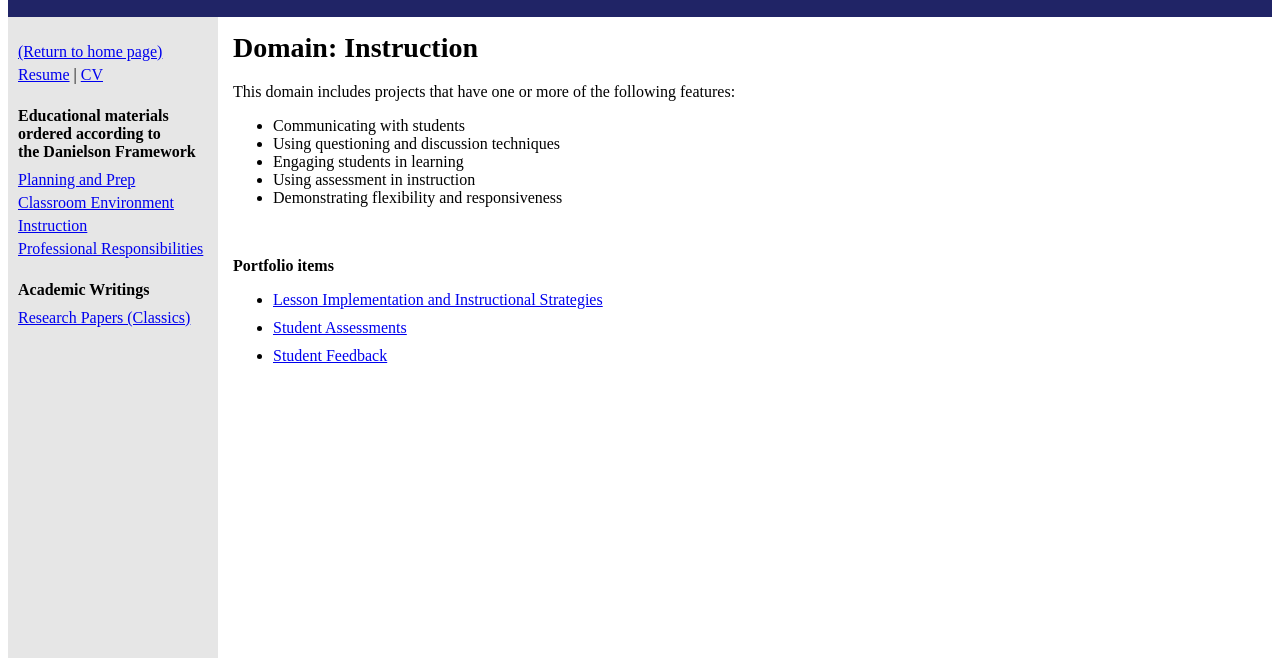
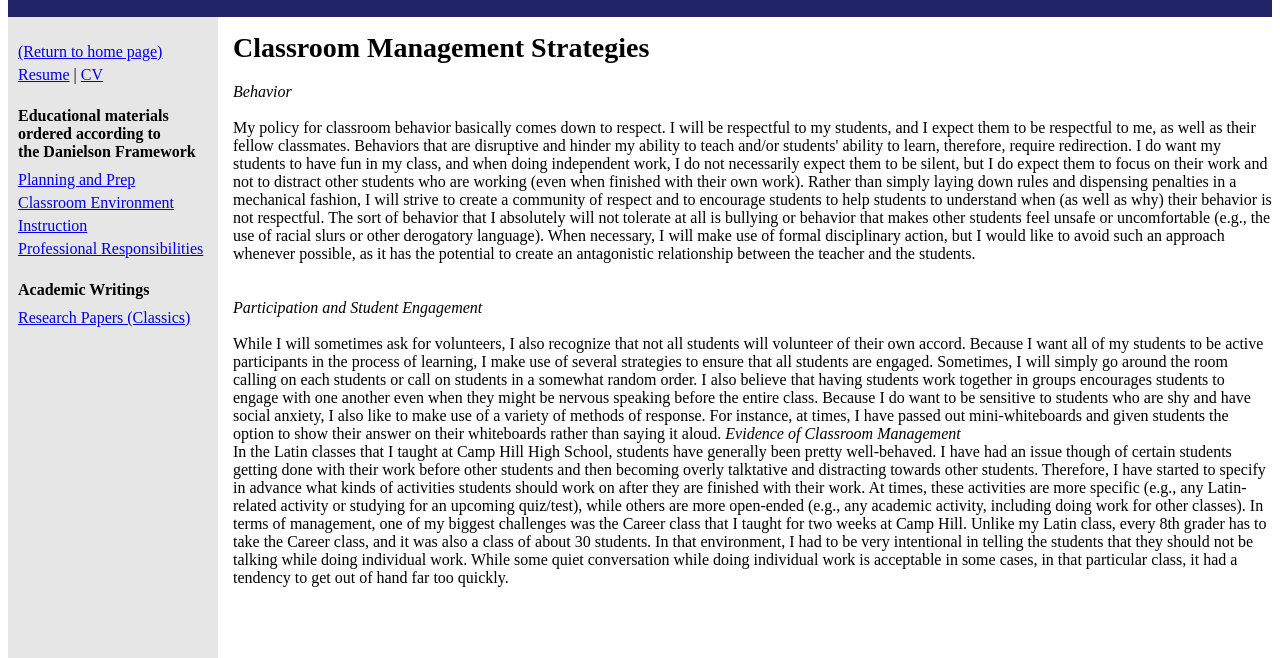
Before and after one commit to rgroene/rgroene.github.io, a plain HTML site: page instruction/strategies.html in a window 1280 px wide. Shown: the part 142-800 px from the top of the page. Drawn offline with Linux system fonts and the light colour scheme.

Commit message:
cm strategies

```diff
--- a/instruction/strategies.html
+++ b/instruction/strategies.html
@@ -28,38 +28,31 @@
 				<div class="toc_item"><a href="../classicspapers.html">Research Papers (Classics)</a></div>
 			</div>
 			<div id="bodytext">
-				<h1><strong>Domain: Instruction</strong></h1>
-				<p>This domain includes projects that have one or more of the following features:</p>
-				<ul>
-					<li>Communicating with students</li>
-					<li>Using questioning and discussion techniques</li>
-					<li>Engaging students in learning</li>
-					<li>Using assessment in instruction</li>
-					<li>Demonstrating flexibility and responsiveness</li>
-				</ul>
-				<br />
-				<p><strong>Portfolio items</strong></p>
-				<ul id="portfolio_items">
-					<li>
-						<a href="strategies.html">
-						Lesson Implementation and Instructional Strategies
-						</a>
-					</li>
-					<li><a href="assessments.html">
-						Student Assessments
-						</a>
-					</li>
-					<li>
-						<a href="instructionfeedback.html">
-						Student Feedback
-						</a>
-					</li>
-					<!--<li><a target="_blank" rel="noopener noreferrer" href="https://classroom.google.com/c/NzcxMDg2OTE5Mjc2?cjc=vcitoe72">
-						Example Learning Module: Introducing Vergil's <em>Aeneid</em></a>
-						- This interactive learning module is designed for one week of online instruction.
-						It contains several assignments and links to resources, most of which I created.
-					</li>-->
-				</ul>
+				<h1><strong>Classroom Management Strategies</strong></h1>
+				<p>
+				<em>Behavior</em><br /><br />
+				My policy for classroom behavior basically comes down to respect. I will be respectful to my students, and I expect them to be respectful to me, as well as their fellow classmates.
+				Behaviors that are disruptive and hinder my ability to teach and/or students' ability to learn, therefore, require redirection. I do want my students to have fun in my class, and when
+				doing independent work, I do not necessarily expect them to be silent, but I do expect them to focus on their work and not to distract other students who are working (even when finished with their own work).
+				Rather than simply laying down rules and dispensing penalties in a mechanical fashion, I will strive to create a community of respect and to encourage students to help students to understand when (as well as why)
+				their behavior is not respectful. The sort of behavior that I absolutely will not tolerate at all is bullying or behavior that makes other students feel unsafe or uncomfortable (e.g., the use of racial slurs or other derogatory language).
+				When necessary, I will make use of formal disciplinary action, but I would like to avoid such an approach whenever possible, as it has the potential to create an antagonistic relationship between the teacher and the students.
+				<br /><br /><br />
+
+				<em>Participation and Student Engagement</em><br /><br />
+				While I will sometimes ask for volunteers, I also recognize that not all students will volunteer of their own accord. Because I want all of my students to be active participants in the process of learning, I make use of several strategies
+				to ensure that all students are engaged. Sometimes, I will simply go around the room calling on each students or call on students in a somewhat random order. I also believe that having students work together in groups encourages students
+				to engage with one another even when they might be nervous speaking before the entire class. Because I do want to be sensitive to students who are shy and have social anxiety, I also like to make use of a variety of methods of response.
+				For instance, at times, I have passed out mini-whiteboards and given students the option to show their answer on their whiteboards rather than saying it aloud.
+
+				<em>Evidence of Classroom Management</em><br />
+				In the Latin classes that I taught at Camp Hill High School, students have generally been pretty well-behaved. I have had an issue though of certain students getting done with their work before other students and then becoming overly talktative
+				and distracting towards other students. Therefore, I have started to specify in advance what kinds of activities students should work on after they are finished with their work. At times, these activities are more specific (e.g., any Latin-related activity
+				or studying for an upcoming quiz/test), while others are more open-ended (e.g., any academic activity, including doing work for other classes). In terms of management, one of my biggest challenges was the Career class that I taught for two weeks at Camp Hill.
+				Unlike my Latin class, every 8th grader has to take the Career class, and it was also a class of about 30 students. In that environment, I had to be very intentional in telling the students that they should not be talking while doing individual work. While some quiet
+				conversation while doing individual work is acceptable in some cases, in that particular class, it had a tendency to get out of hand far too quickly.
+
+				</p>
 			</div>
 		</div>
 	</div>
```
Also changed, not shown: environ/environmentfeedback.html (+2 -1 lines), planning/studentsamples.html (+1 -1 lines).
